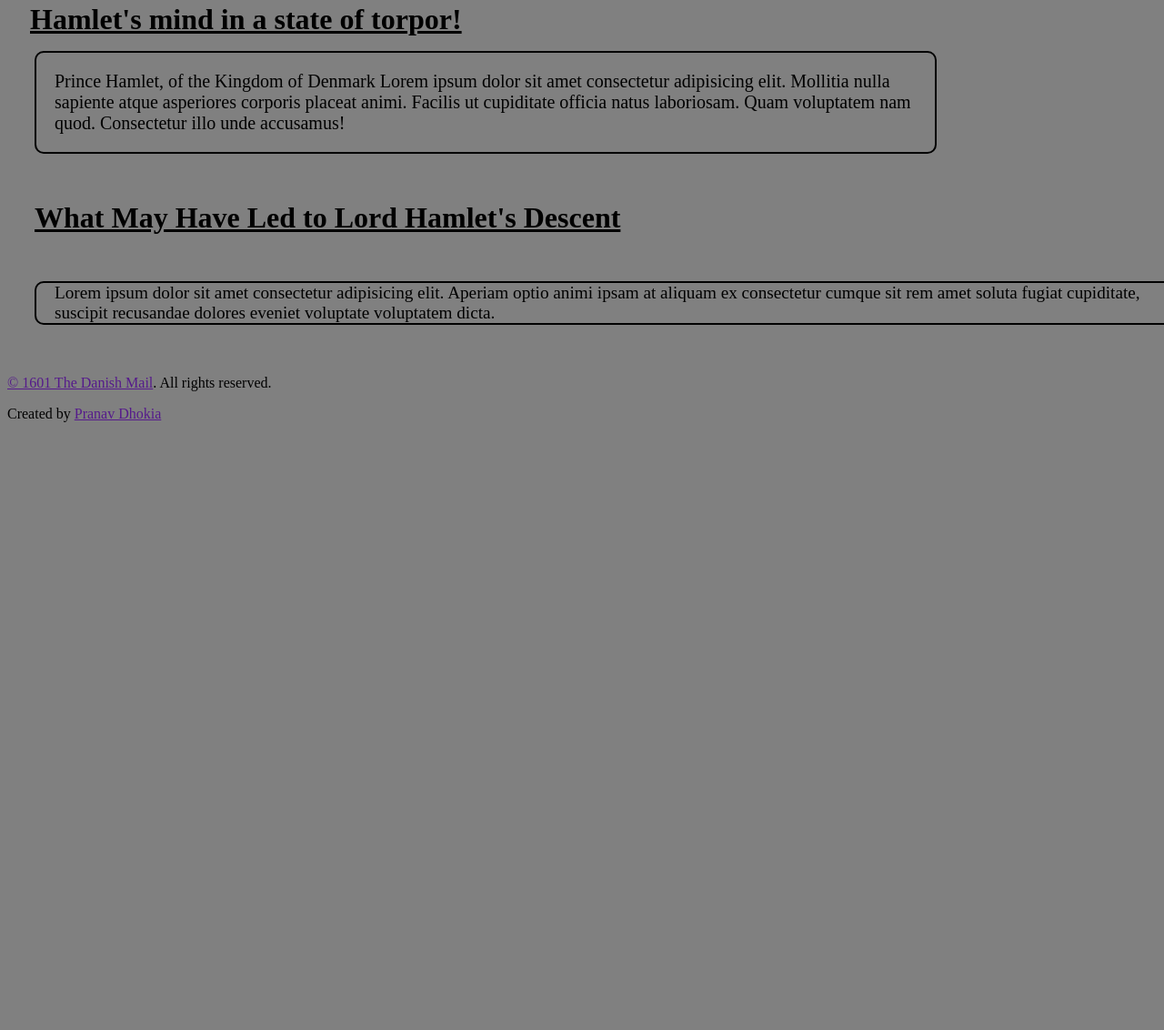
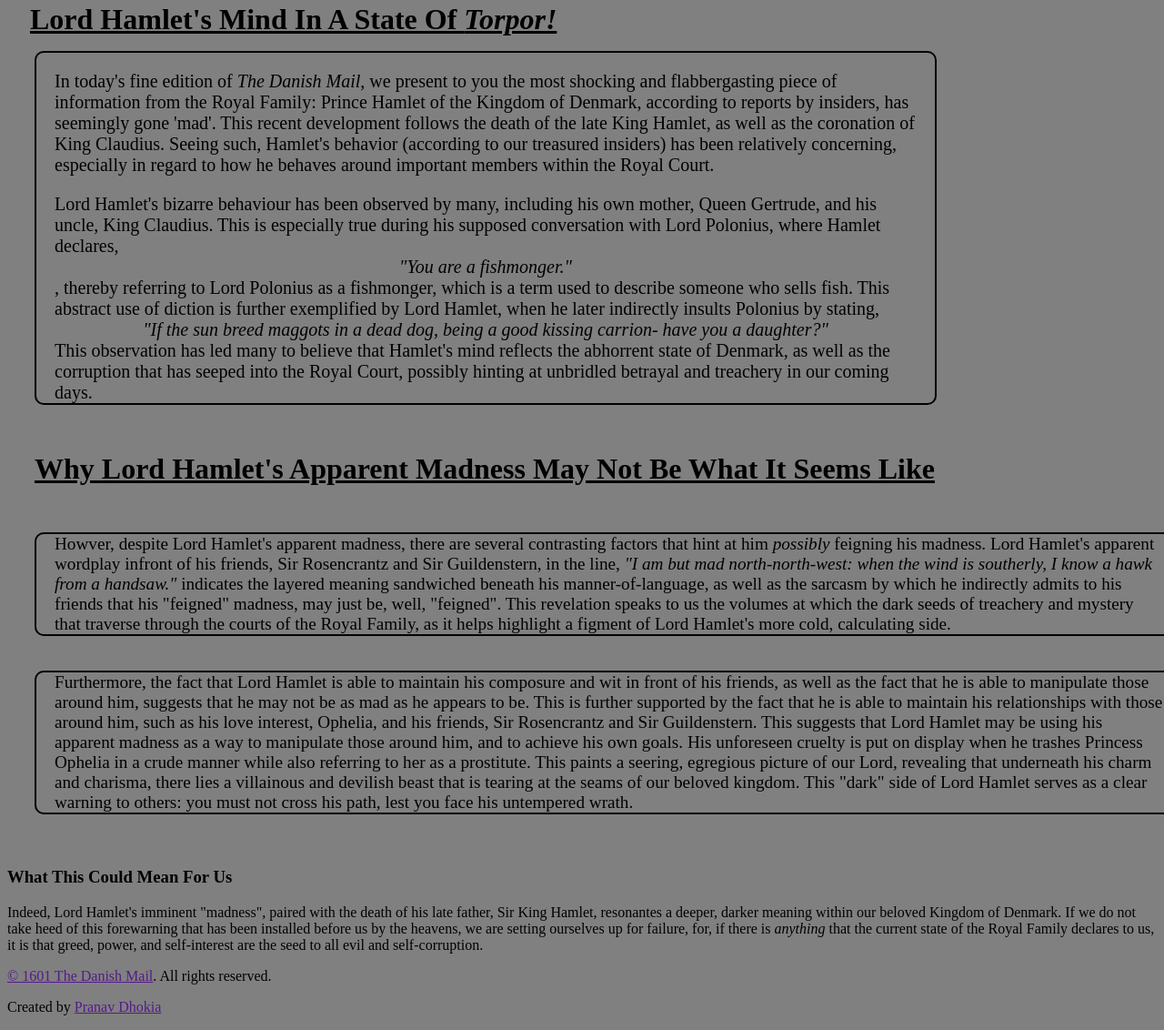
Before and after one commit to LowestTide/Hamlet-Assignment2, a plain HTML site: page index.html in a window 1280 px wide. Shown: the part 238-1370 px from the top of the page at 91% size. Before the commit the page ends 800 px from the top, so only its background shows below. Drawn offline with Linux system fonts and the light colour scheme; a script that the page names is missing.

Commit message:
Update index.html
this is the final version of the html file of my ap ela hamlet final assignment. am most likely going to open more repositories and publish more projects over the summer break and also learn git and github fully. will also be aiming to learn machine learning :]

```diff
--- a/index.html
+++ b/index.html
@@ -11,6 +11,7 @@
 
         <div id="title-container">
             <h1 id="title"><span id="title-wrapper">The Danish Mail</span></h1>
+
             <p id="date">Date Published: November 1st, 1601</p>
             <p id="date">Date Updated: November 1st, 1601</p>
             <hr class="title-hr">
@@ -19,20 +20,49 @@
 
     </header>
     <main id="main-content">
-        <h2 id="main-h2"><span id="main-h2-wrapper">Hamlet's mind in a state of torpor!</span></h2>
+        <h2 id="main-h2"><span id="main-h2-wrapper">Lord Hamlet's Mind In A State Of <em>Torpor!</em></span></h2>
         <p id="main-newspaper-content"></p>
 
 
         <article id="main-article">
             <div id="main-article-paragraph-container">
-                <p class="text-container">Prince Hamlet, of the Kingdom of Denmark Lorem ipsum dolor sit amet consectetur adipisicing elit. Mollitia nulla sapiente atque asperiores corporis placeat animi. Facilis ut cupiditate officia natus laboriosam. Quam voluptatem nam quod. Consectetur illo unde accusamus! </p>
+                <p class="text-container">
+                    In today's fine edition of <em>The Danish Mail</em>, we present to you the most shocking and flabbergasting piece of information from the Royal Family:
+                     Prince Hamlet of the Kingdom of Denmark, according to reports by insiders, has seemingly gone 'mad'.
+                     This recent development follows the death of the late King Hamlet, as well as the coronation of King Claudius. Seeing such, Hamlet's behavior
+                     (according to our treasured insiders) has been relatively concerning, especially in regard to how he behaves around important members within the Royal Court.              </p>
+                        Lord Hamlet's bizarre behaviour has been observed by many, including his own mother, Queen Gertrude, and his uncle, King Claudius.
+                        This is especially true during his supposed conversation with Lord Polonius, where Hamlet declares, <em>"You are a fishmonger."</em>,
+                        thereby referring to Lord Polonius as a fishmonger, which is a term used to describe someone who sells fish. This abstract use of diction is further exemplified by Lord Hamlet, when he later indirectly insults Polonius by stating, <em>"If the sun breed maggots in a dead dog, being a good kissing carrion- have you a daughter?"</em>
+                        This observation has led many to believe that Hamlet's mind reflects the abhorrent state of Denmark, as well as the corruption that has seeped into the Royal Court, possibly hinting at unbridled betrayal and treachery in our coming days.
             </div>
         </article>
         <section id="main-section">
-            <h3 id="section-title">What May Have Led to Lord Hamlet's Descent </h3>
-            <p id="section-text">Lorem ipsum dolor sit amet consectetur adipisicing elit. Aperiam optio animi ipsam at aliquam ex consectetur cumque sit rem amet soluta fugiat cupiditate, suscipit recusandae dolores eveniet voluptate voluptatem dicta.</p>
+            <h3 id="section-title">Why Lord Hamlet's Apparent Madness May Not Be What It Seems Like</h3>
+            <p id="section-text">Howver, despite Lord Hamlet's apparent madness, there are several contrasting factors that hint at him <em>possibly</em> feigning his madness.
+                Lord Hamlet's apparent wordplay infront of his friends, Sir Rosencrantz and Sir Guildenstern, in the line, <em>"I am but mad north-north-west: when the wind is southerly, I know a hawk from a handsaw."</em>
+                indicates the layered meaning sandwiched beneath his manner-of-language, as well as the sarcasm by which he indirectly admits to his friends that his "feigned" madness, may just be, well, "feigned".
+                This revelation speaks to us the volumes at which the dark seeds of treachery and mystery that traverse through the courts of the Royal Family, as it helps highlight a figment of Lord Hamlet's more cold, calculating side.  </p>
+                <p id="section-text">Furthermore, the fact that Lord Hamlet is able to maintain his composure and wit in front of his friends, as well as the fact that he is able to manipulate those around him, suggests that he may not be as mad as he appears to be.
+                    This is further supported by the fact that he is able to maintain his relationships with those around him, such as his love interest, Ophelia, and his friends, Sir Rosencrantz and Sir Guildenstern.
+                    This suggests that Lord Hamlet may be using his apparent madness as a way to manipulate those around him, and to achieve his own goals. His unforeseen cruelty is put on display when he trashes Princess Ophelia in a crude manner while also referring to her as a prostitute.
+                    This paints a seering, egregious picture of our Lord, revealing that underneath his charm and charisma, there lies a villainous and devilish beast that is tearing at the seams of our beloved kingdom. This "dark" side of Lord Hamlet serves as a clear warning to others:
+                you must not cross his path, lest you face his untempered wrath.  </p>
+
         </section>
-        <aside></aside>
+        <!-- <aside id="quote-aside">
+            <blockquote id="quote-block">
+                <p id="quote-text">"To be, or not to be, that is the question."</p>
+                <cite id="quote-cite">- Hamlet</cite>
+            </blockquote>
+        </aside> -->
+
+        </aside>
+        <section id="conclusion-section">
+            <h3 id="conclusion-h3"><span id="conclusion-h3-wrapper">What This Could Mean For Us</span></h3>
+            <p id="conclusion-text">Indeed, Lord Hamlet's imminent "madness", paired with the death of his late father, Sir King Hamlet, resonantes a deeper, darker meaning within our beloved Kingdom of Denmark.
+                If we do not take heed of this forewarning that has been installed before us by the heavens, we are setting ourselves up for failure, for, if there is <em>anything</em> that the current state of the Royal Family declares to us, it is that greed, power, and self-interest are the seed to all evil and self-corruption.   </p>
+        </section>
     </main>
     <footer>
         <p id="footer-text"><a href="">© 1601 The Danish Mail</a>. All rights reserved.</p>
```
